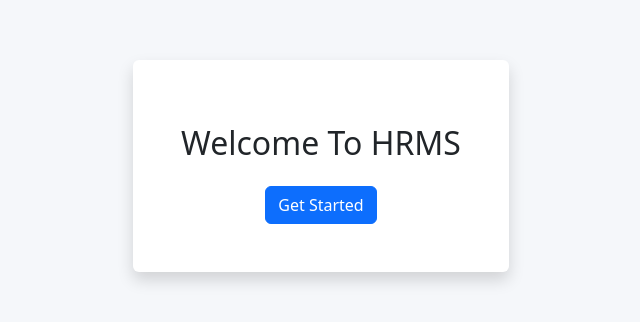
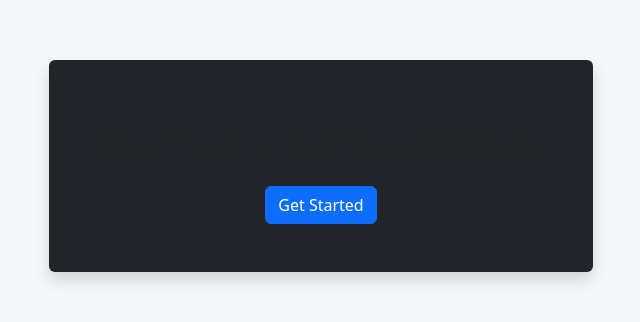
Before and after one commit to zoroworld/hrms, a React (Vite) app in the folder frontend/: page / in a window 1280 px wide. Shown: the part 234-556 px from the top of the page, without its empty margins (319-959 px from the left). Built offline with nearby package versions, Linux system fonts and the light colour scheme.

Commit message:
frontend react of hrms

```diff
--- a/frontend/src/pages/Index.jsx
+++ b/frontend/src/pages/Index.jsx
@@ -1,5 +1,4 @@
 import { useNavigate } from "react-router-dom";
-// import image from "./image.png";
 
 const Index = () => {
   const navigate = useNavigate();
@@ -14,9 +13,8 @@ const Index = () => {
         background: "#f5f7fa",
       }}
     >
-      <div className="text-center bg-white p-5 rounded shadow">
-        {/* <img src={image} alt="Welcome" style={{ width: 250 }} /> */}
-        <h2 className="mt-3">Welcome To HRMS</h2>
+      <div className="text-center bg-dark p-5 rounded shadow">
+        <h2 className="mt-3">Welcome to Hrms Attendance</h2>
         <button
           className="btn btn-primary mt-3"
           onClick={() => navigate("/dashboard")}
```
